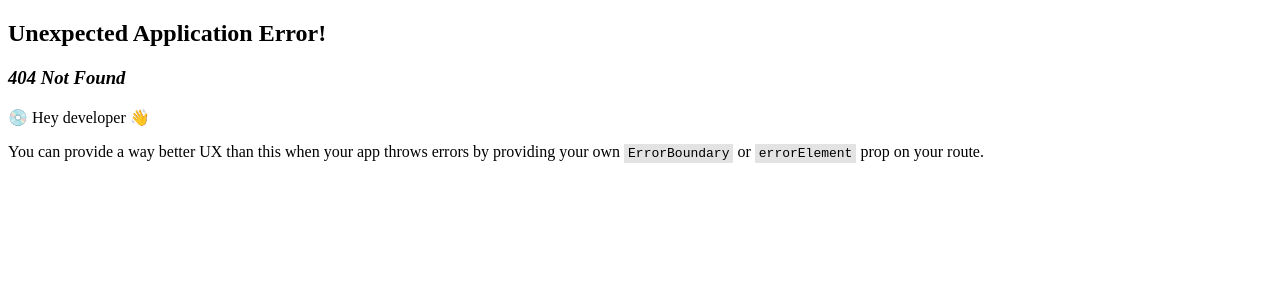
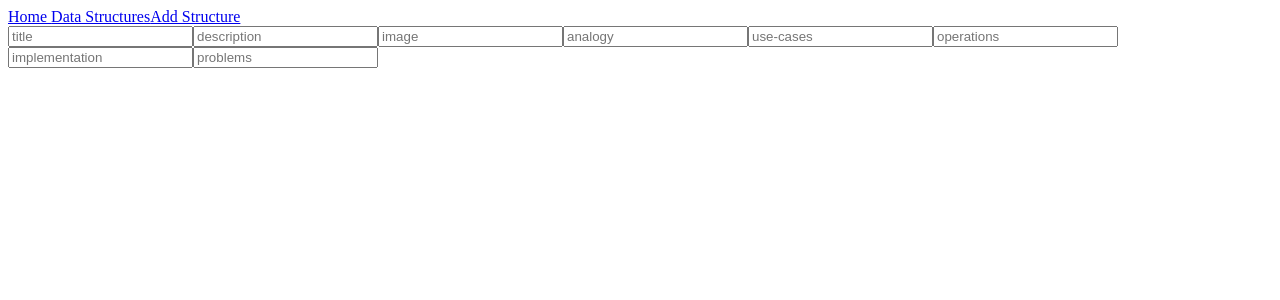
Before and after one commit to sean-a-ogrady/data-structure-learning-app, a React (Vite) app: page /add in a window 1280 px wide. Before the commit this address had no page. Shown: the top 300 px of the page. Built offline with nearby package versions, Linux system fonts and the light colour scheme.

Commit message:
semi-sceleton 10/16

```diff
--- /dev/null
+++ b/db.json
@@ -0,0 +1,5 @@
+{
+    "structures": [
+
+    ]
+}
--- a/package.json
+++ b/package.json
@@ -10,6 +10,7 @@
     "preview": "vite preview"
   },
   "dependencies": {
+    "json-server": "^0.17.4",
     "react": "^18.2.0",
     "react-dom": "^18.2.0",
     "react-router-dom": "^6.17.0"
--- /dev/null
+++ b/src/dataStructure.jsx
@@ -0,0 +1,7 @@
+export default function DataStructure({}) {
+  return (
+    <div>
+      <h1>Work</h1>
+    </div>
+  );
+}
--- a/src/main.jsx
+++ b/src/main.jsx
@@ -1,12 +1,27 @@
 import React from "react";
 import ReactDOM from "react-dom/client";
-import { createBrowserRouter, Router, RouterProvider } from 'react-router-dom';
+import { createBrowserRouter, Router, RouterProvider } from "react-router-dom";
 import Root from "./routes/root";
+import AddStructureForm from "./routes/addStructureForm";
+import StructuresList from "./routes/structuresList";
+
+const url = "http://localhost:3000/structures";
 
 const router = createBrowserRouter([
   {
     path: "/",
     element: <Root />,
+    children: [
+      {
+        path: "/add",
+        element: <AddStructureForm />,
+      },
+      {
+        path: "/data-structures",
+        element: <StructuresList />,
+        loader: async () => fetch(url).then(res => res.json())
+      }
+    ],
   },
 ]);
 
--- a/src/nav.jsx
+++ b/src/nav.jsx
@@ -3,11 +3,14 @@ import { NavLink } from "react-router-dom";
 export default function Nav(){
     return(
         <nav>
-            <NavLink>
+            <NavLink to="/">
                 Home {/* Image */}
             </NavLink>
-            <NavLink>
+            <NavLink to="data-structures">
                 Data Structures
+            </NavLink>
+            <NavLink to="add">
+                Add Structure
             </NavLink>
         </nav>
     );
--- /dev/null
+++ b/src/routes/addStructureForm.jsx
@@ -0,0 +1,14 @@
+export default function AddStructureForm(){
+    return(
+        <form className="text-4xl">
+            <input type="text" placeholder="title" name="title"/>
+            <input type="text" placeholder="description" name="description"/>
+            <input type="text" placeholder="image" name="image"/>
+            <input type="text" placeholder="analogy" name="analogy"/>
+            <input type="text" placeholder="use-cases" name="use-cases"/>
+            <input type="text" placeholder="operations" name="operations"/>
+            <input type="text" placeholder="implementation" name="implementation"/>
+            <input type="text" placeholder="problems" name="problems"/>
+        </form>
+    );
+};
--- a/src/routes/root.jsx
+++ b/src/routes/root.jsx
@@ -1,3 +1,4 @@
+import { Outlet } from "react-router-dom";
 import Nav from "../nav";
 
 export default function Root(){
@@ -9,6 +10,7 @@ export default function Root(){
             Footer
             */}
             <Nav/>
+            <Outlet />
         </div>
     );
 };
--- /dev/null
+++ b/src/routes/structuresList.jsx
@@ -0,0 +1,18 @@
+import { useState } from "react";
+import { useLoaderData } from "react-router-dom";
+import DataStructure from "../dataStructure";
+
+export default function StructuresList(){
+    const [structures, setStructures] = useState(useLoaderData());
+    return(
+        <div>
+            <ul>
+                <li><DataStructure /></li>
+                <li><DataStructure /></li>
+                <li>3</li>
+                <li>4</li>
+                <li>5</li>
+            </ul>
+        </div>
+    );
+};
```
Also changed, not shown: 1 other file (tests, documents, lock files or other folders).
